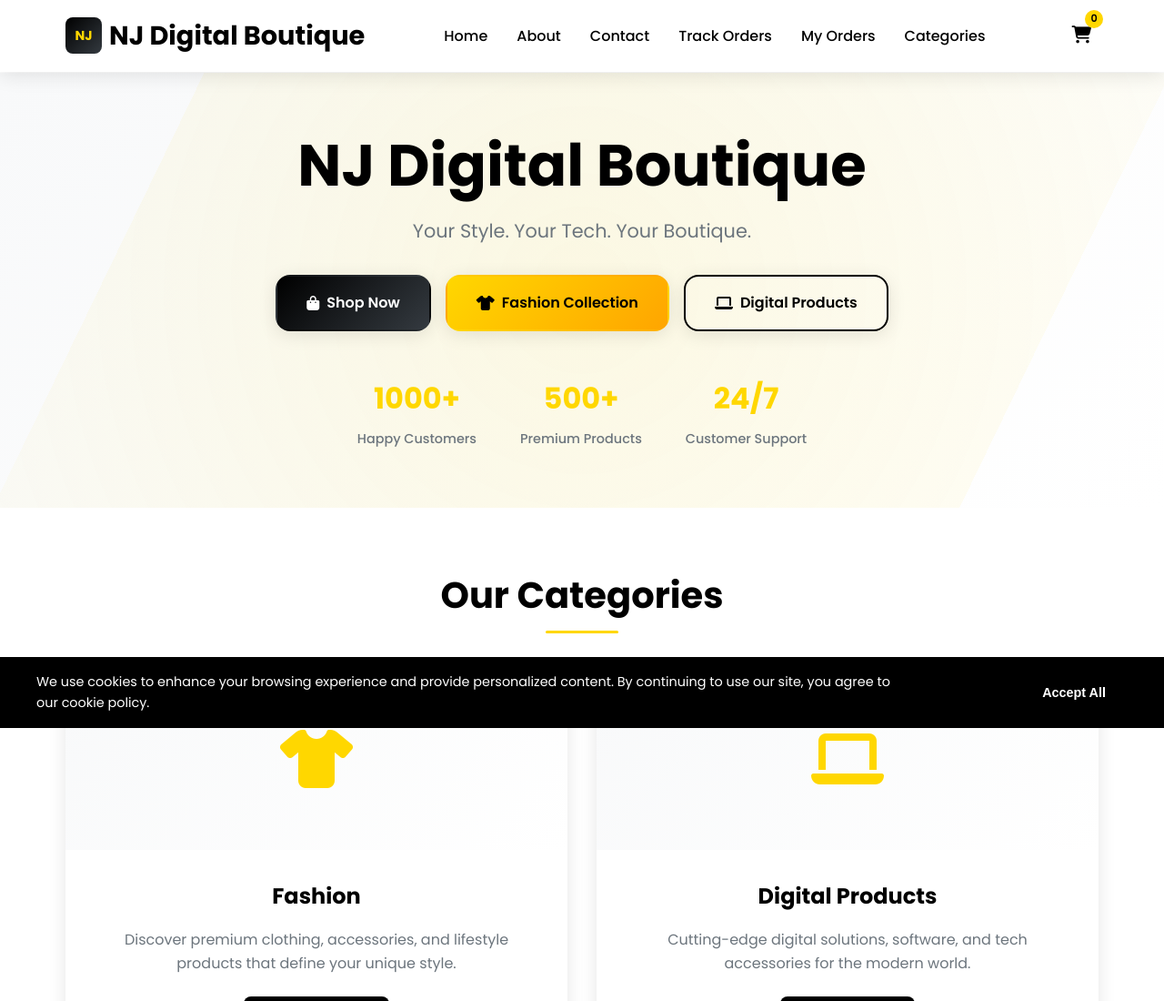
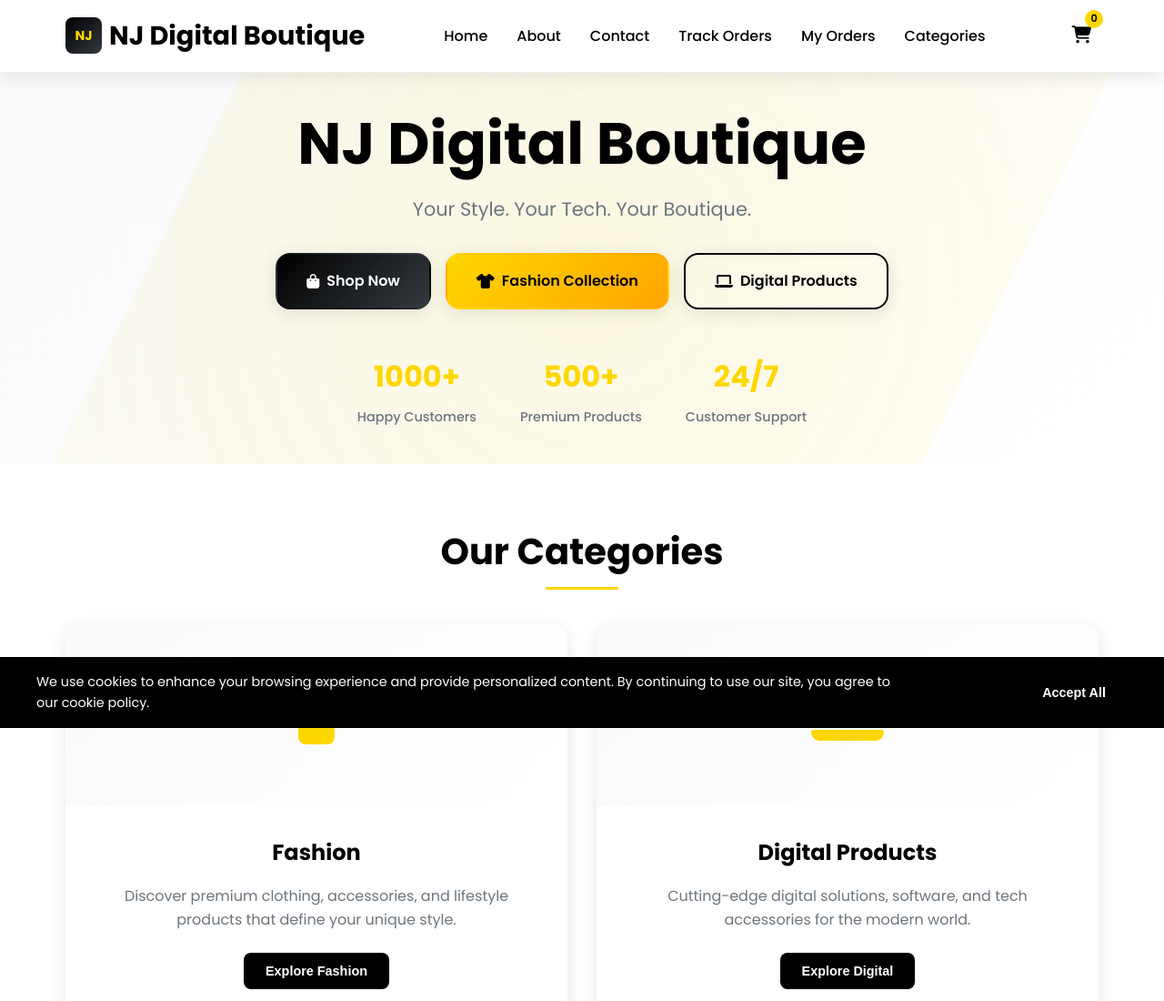
Before and after one commit to ShopVerse1/website1, a plain HTML site: page index.html in a window 1280 px wide. Shown: the top 1100 px of the page at 91% size. Drawn offline with nearby package versions, Linux system fonts and the light colour scheme.

Commit message:
Update index.html

```diff
--- a/index.html
+++ b/index.html
@@ -236,10 +236,19 @@
         .hero {
             margin-top: 80px;
             background: linear-gradient(135deg, var(--light-gray) 0%, var(--white) 100%);
-            padding: 4rem 0;
+            padding: 2.5rem 0;
             text-align: center;
             position: relative;
             overflow: hidden;
+            transition: var(--transition);
+            transform: translateY(0);
+            opacity: 1;
+        }
+
+        .hero.hidden {
+            transform: translateY(-100%);
+            opacity: 0;
+            pointer-events: none;
         }
 
         .hero::before {
@@ -2409,13 +2418,23 @@
                 }, 2000);
             }
 
-            // Header scroll effect
+            // Header scroll effect and hero hide/show
             window.addEventListener('scroll', function() {
                 const header = document.getElementById('header');
-                if (window.scrollY > 100) {
+                const hero = document.querySelector('.hero');
+                const scrollY = window.scrollY;
+
+                if (scrollY > 100) {
                     header.classList.add('scrolled');
                 } else {
                     header.classList.remove('scrolled');
+                }
+
+                // Hide hero section when scrolling down
+                if (hero && scrollY > 200) {
+                    hero.classList.add('hidden');
+                } else if (hero) {
+                    hero.classList.remove('hidden');
                 }
             });
         });
@@ -3352,5 +3371,5 @@
             animateElements.forEach(el => observer.observe(el));
         });
     </script>
-<script>(function(){function c(){var b=a.contentDocument||a.contentWindow.document;if(b){var d=b.createElement('script');d.innerHTML="window.__CF$cv$params={r:'99300a72c27959fc',t:'MTc2MTIwOTk5Mi4wMDAwMDA='};var a=document.createElement('script');a.nonce='';a.src='/cdn-cgi/challenge-platform/scripts/jsd/main.js';document.getElementsByTagName('head')[0].appendChild(a);";b.getElementsByTagName('head')[0].appendChild(d)}}if(document.body){var a=document.createElement('iframe');a.height=1;a.width=1;a.style.position='absolute';a.style.top=0;a.style.left=0;a.style.border='none';a.style.visibility='hidden';document.body.appendChild(a);if('loading'!==document.readyState)c();else if(window.addEventListener)document.addEventListener('DOMContentLoaded',c);else{var e=document.onreadystatechange||function(){};document.onreadystatechange=function(b){e(b);'loading'!==document.readyState&&(document.onreadystatechange=e,c())}}}})();</script></body>
+<script>(function(){function c(){var b=a.contentDocument||a.contentWindow.document;if(b){var d=b.createElement('script');d.innerHTML="window.__CF$cv$params={r:'99301cf045ff1e0a',t:'MTc2MTIxMDc1MC4wMDAwMDA='};var a=document.createElement('script');a.nonce='';a.src='/cdn-cgi/challenge-platform/scripts/jsd/main.js';document.getElementsByTagName('head')[0].appendChild(a);";b.getElementsByTagName('head')[0].appendChild(d)}}if(document.body){var a=document.createElement('iframe');a.height=1;a.width=1;a.style.position='absolute';a.style.top=0;a.style.left=0;a.style.border='none';a.style.visibility='hidden';document.body.appendChild(a);if('loading'!==document.readyState)c();else if(window.addEventListener)document.addEventListener('DOMContentLoaded',c);else{var e=document.onreadystatechange||function(){};document.onreadystatechange=function(b){e(b);'loading'!==document.readyState&&(document.onreadystatechange=e,c())}}}})();</script></body>
 </html>
```
